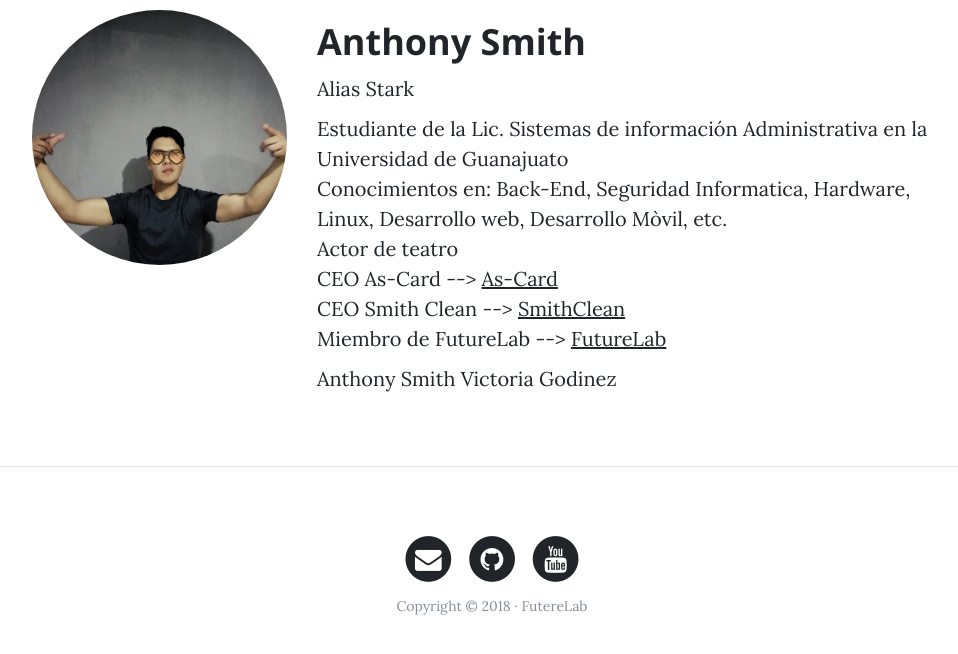
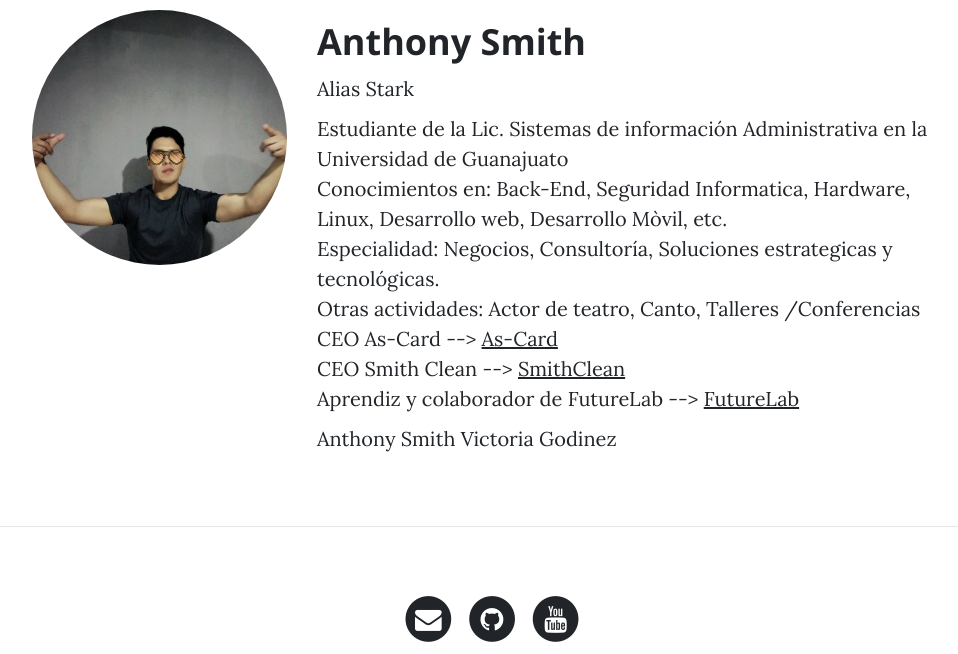
Before and after one commit to AnthonySmith96/WebPersonal, a Django app: page /about/ in a window 1280 px wide. Shown: the part 592-1246 px from the top of the page, without its empty margins (148-1106 px from the left). Before the commit the page ends 1207 px from the top, so only its background shows below. Run offline with Django 3.2, Linux system fonts and the light colour scheme; some libraries are stand-ins or nearby versions.

Commit message:
Update Profile

```diff
--- a/core/templates/core/about.html
+++ b/core/templates/core/about.html
@@ -20,10 +20,11 @@
           <p>Alias Stark</p>
           <p>Estudiante de la Lic. Sistemas de información Administrativa en la Universidad de Guanajuato <br/>
              Conocimientos en: Back-End, Seguridad Informatica, Hardware, Linux, Desarrollo web, Desarrollo Mòvil, etc.<br/>
-             Actor de teatro<br/>
+             Especialidad: Negocios, Consultoría, Soluciones estrategicas y tecnológicas.<br/>
+             Otras actividades: Actor de teatro, Canto, Talleres /Conferencias<br/>
              CEO As-Card --> <a href="https://ascardmx.github.io/As-Card/">As-Card</a> <br/>
              CEO Smith Clean --> <a href="https://www.facebook.com/SmithClean/">SmithClean</a> <br/>
-             Miembro de FutureLab --> <a href="https://www.facebook.com/f.lab.mx/">FutureLab</a>
+             Aprendiz y colaborador de FutureLab --> <a href="https://www.facebook.com/f.lab.mx/">FutureLab</a>
              </p>
             <div class="LI-profile-badge"  data-version="v1" data-size="medium" data-locale="es_ES" data-type="horizontal" data-theme="dark" data-vanity="anthonysmithvg"><a class="LI-simple-link" href='https://mx.linkedin.com/in/anthonysmithvg?trk=profile-badge'>Anthony Smith Victoria Godinez</a></div>
         </div>
```
